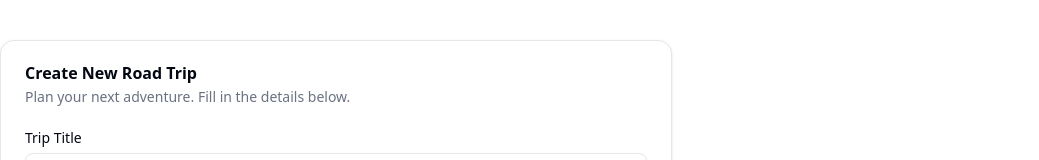
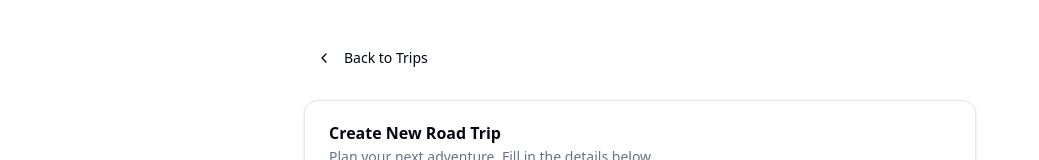
Before and after one commit to MaksimZadar/road-trip, a SvelteKit app: page /trips/new in a window 1280 px wide. Shown: the top 160 px of the page, without its empty margins (0-1039 px from the left). Built offline with nearby package versions, Linux system fonts and the light colour scheme; no server answers.

Commit message:
clean up new trips page

```diff
--- a/src/routes/trips/[id]/+page.svelte
+++ b/src/routes/trips/[id]/+page.svelte
@@ -13,7 +13,6 @@
 	} from '@lucide/svelte';
 	import { DateFormatter } from '@internationalized/date';
 	import { slide } from 'svelte/transition';
-	import { resolve } from '$app/paths';
 
 	let { data } = $props();
 
--- a/src/routes/trips/new/+page.svelte
+++ b/src/routes/trips/new/+page.svelte
@@ -7,7 +7,7 @@
 	import * as Popover from '$lib/components/ui/popover/index.js';
 	import { Calendar } from '$lib/components/ui/calendar/index.js';
 	import PlaceSearch from '$lib/components/PlaceSearch.svelte';
-	import { CalendarIcon, Plus, Trash2 } from '@lucide/svelte';
+	import { CalendarIcon, Plus, Trash2, ChevronLeft } from '@lucide/svelte';
 	import { cn } from '$lib/utils.js';
 	import { DateFormatter, type DateValue, getLocalTimeZone, today } from '@internationalized/date';
 
@@ -44,7 +44,14 @@
 	}
 </script>
 
-<div class="container max-w-2xl py-10">
+<div class="container mx-auto max-w-2xl py-10">
+	<div class="mb-6">
+		<Button variant="ghost" href="/trips" class="pl-0 hover:bg-transparent">
+			<ChevronLeft class="mr-1 h-4 w-4" />
+			Back to Trips
+		</Button>
+	</div>
+
 	<Card.Root>
 		<Card.Header>
 			<Card.Title>Create New Road Trip</Card.Title>
```
